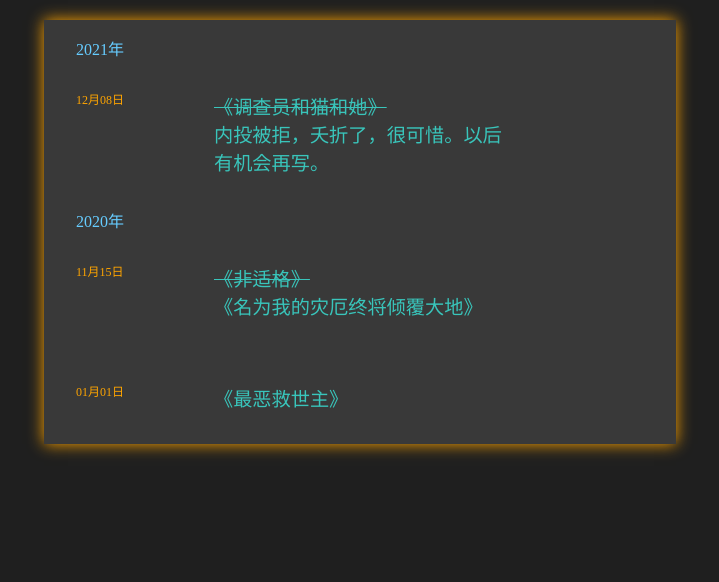
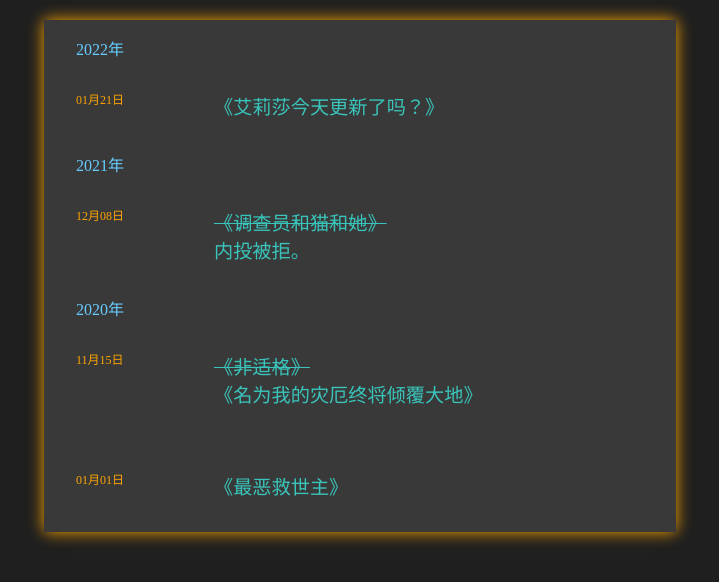
Before and after one commit to ws132/ws132.github.io, a plain HTML site: page index.html in a window 1280 px wide. Shown: the whole page, without its empty margins (280-999 px from the left). Drawn offline with Linux system fonts and the light colour scheme.

Commit message:
Update index.html

```diff
--- a/index.html
+++ b/index.html
@@ -63,12 +63,17 @@
 <body >
     <div class="main">
         <ul>
+        	<li class="y">2022年</li>
+
+		<li><div class="date">01月21日</div><div class="desc"><h4>
+			<a href="https://www.ciweimao.com/book/100296353">《艾莉莎今天更新了吗？》</a><br>
+			</h4></div></li>
 
 		<li class="y">2021年</li>
 
 		<li><div class="date">12月08日</div><div class="desc"><h4>
 			<s>《调查员和猫和她》</s><br>
-			内投被拒，夭折了，很可惜。以后有机会再写。<br>
+			内投被拒。<br>
 			</h4></div></li>
 
 		<li class="y">2020年</li>
```
